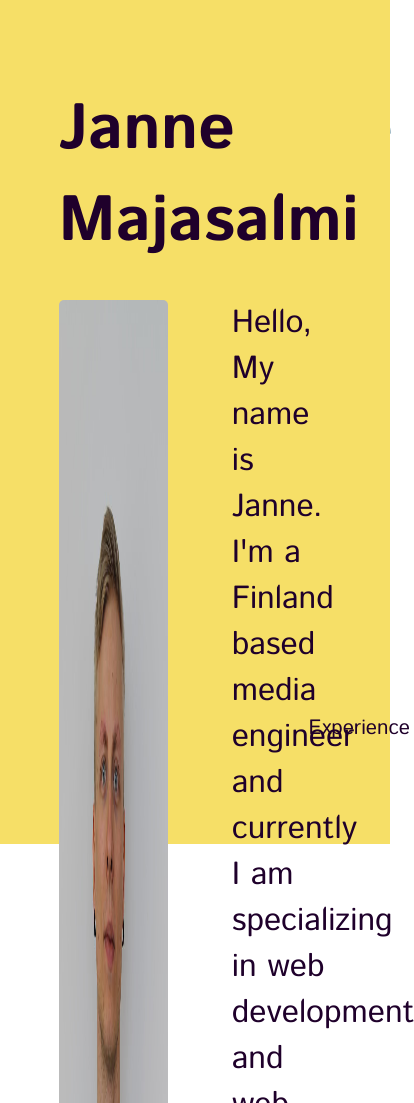
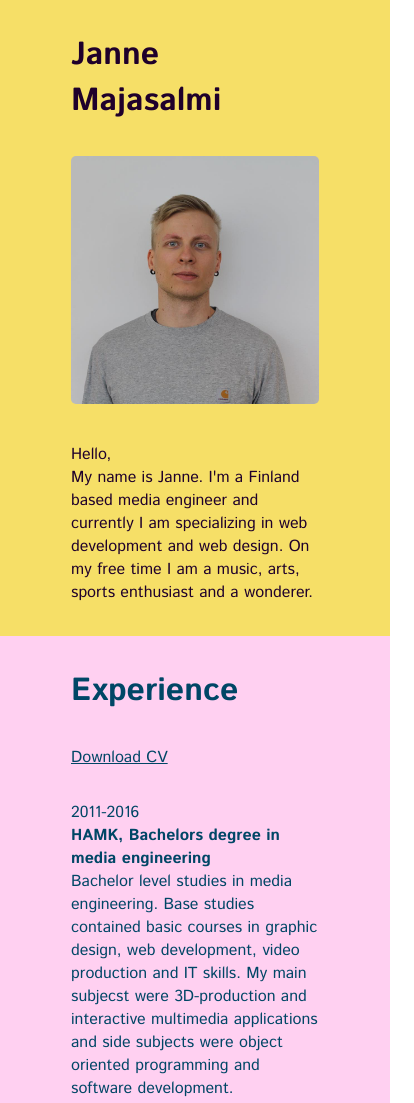
Before and after one commit to JanneAM/JanneAM.github.io, a plain HTML site: page index.html in a window 390 px wide. Shown: the top 1103 px of the page, 414 px wide, since content can reach past the window. Drawn offline with nearby package versions, Linux system fonts and the light colour scheme.

Commit message:
styles for responsiveness done

```diff
--- a/style.css
+++ b/style.css
@@ -255,3 +255,151 @@ form button {
 .right svg {
   transform: rotate(90deg);
 }
+
+/***********mobilephone*************/
+@media (max-width: 576px) {
+  html,
+  body {
+    width: 100%;
+    height: 100%;
+    margin: 0;
+    padding: 0;
+    overflow: unset;
+  }
+  h1 {
+    font-size: var(--font-size);
+  }
+  h2 {
+    font-size: var(--font-size);
+  }
+  p {
+    font-size: calc(var(--font-size) / 2);
+  }
+  .container {
+    position: static;
+    height: auto;
+    min-width: 100%;
+  }
+  .content {
+    max-width: 100%;
+    padding: var(--basic-margin);
+  }
+  .arrow-container {
+    display: none;
+  }
+  #blank {
+    display: none;
+  }
+  /********home********/
+  .flex-container {
+    display: block;
+  }
+  #home img {
+    width: 100%;
+  }
+  #home p {
+    width: 100%;
+    margin-top: var(--basic-margin);
+  }
+  /********experience********/
+  #experience {
+    height: 190vh;
+  }
+  #experience ul {
+    overflow: unset;
+    border: none;
+    max-width: 100%;
+    margin: 0;
+    padding: 0;
+  }
+  #experience p {
+    font-size: calc(var(--font-size) / 2);
+    width: 100%;
+  }
+  /************gallery**************/
+  .gallery-grid {
+    grid-template-columns: 50%50%;
+  }
+  /**************contact*****************/
+  .form-group {
+    display: block;
+  }
+  .button-cont {
+    display: flex;
+    justify-content: center;
+  }
+}
+
+/***********tablet*************/
+@media (max-width: 768px) {
+  html,
+  body {
+    width: 100%;
+    height: 100%;
+    margin: 0;
+    padding: 0;
+    overflow: unset;
+  }
+  h1 {
+    font-size: var(--font-size);
+  }
+  h2 {
+    font-size: var(--font-size);
+  }
+  p {
+    font-size: calc(var(--font-size) / 2);
+  }
+  .container {
+    position: static;
+    height: auto;
+    min-width: 80%;
+  }
+  .content {
+    max-width: 80%;
+    padding: var(--basic-margin);
+  }
+  .arrow-container {
+    display: none;
+  }
+  #blank {
+    display: none;
+  }
+  /********home********/
+  .flex-container {
+    display: block;
+  }
+  #home img {
+    width: 100%;
+  }
+  #home p {
+    width: 100%;
+    margin-top: var(--basic-margin);
+  }
+  /********experience********/
+  #experience {
+    height: 80vh;
+  }
+  #experience ul {
+    overflow: unset;
+    border: none;
+    max-width: 100%;
+    margin: 0;
+    padding: 0;
+  }
+  #experience p {
+    font-size: calc(var(--font-size) / 2);
+    width: 100%;
+  }
+  /************gallery**************/
+  .gallery-grid {
+    grid-template-columns: 50%50%;
+  }
+  /**************contact*****************/
+  .form-group {
+    display: block;
+  }
+  .button-cont {
+    display: flex;
+    justify-content: center;
+  }
+}
```
